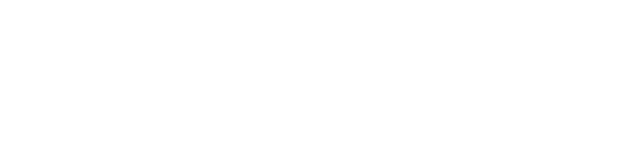
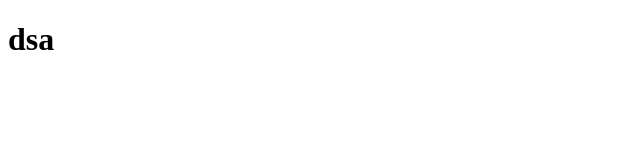
Before and after one commit to ittssnika/chele, a plain HTML site: page index.html in a window 1280 px wide. Shown: the full height of the page, 0-640 px from the left. Drawn offline with Linux system fonts and the light colour scheme.

Commit message:
add h1 site

```diff
--- a/index.html
+++ b/index.html
@@ -7,6 +7,6 @@
     <title>рррррг</title>
 </head>
 <body>
-
+    <h1> dsa</h1>
 </body>
 </html>
```
